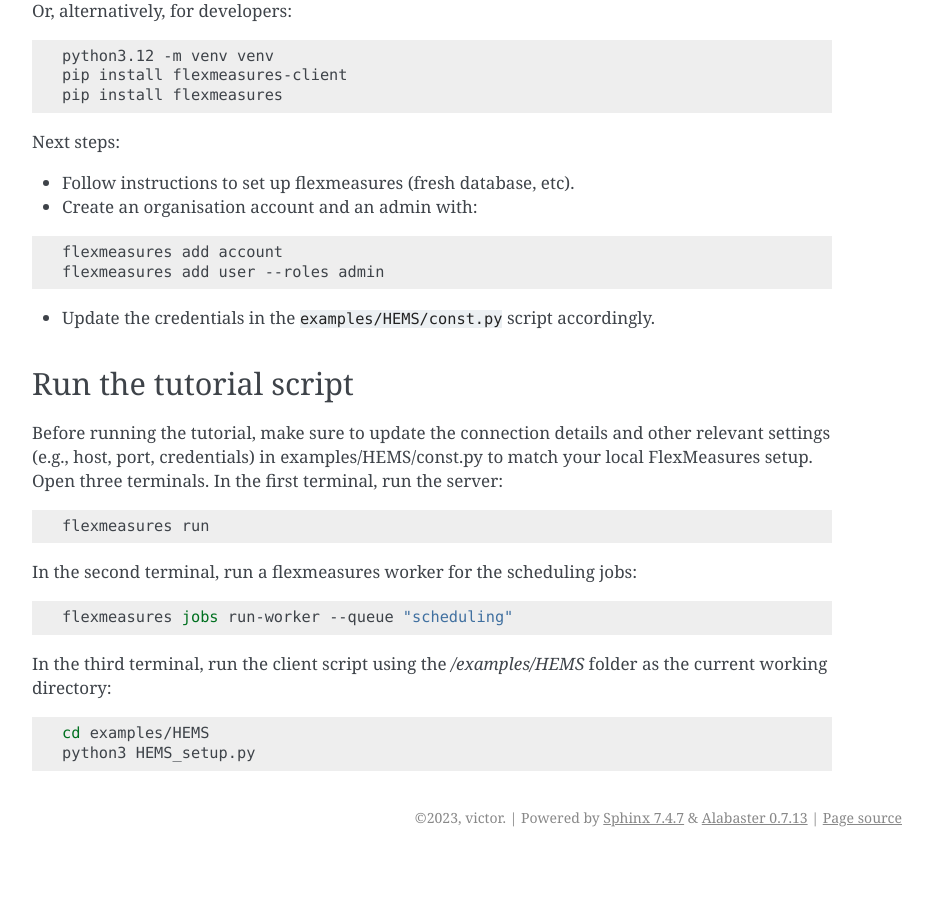
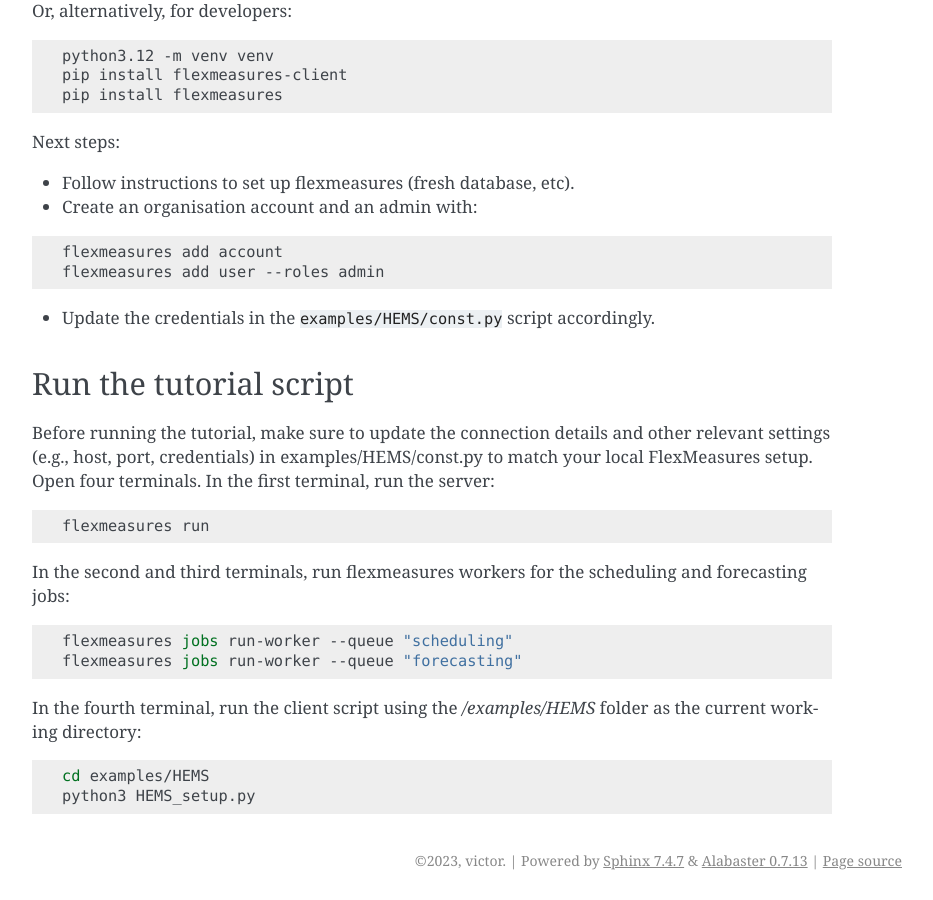
Before and after one commit to FlexMeasures/flexmeasures-client, a Sphinx documentation site: the page built from docs/HEMS.rst, in a window 1280 px wide and 900 px high, scrolled down 1269 px. Shown: the whole window, without its empty margins (338-1271 px from the left). Built offline with Sphinx 7.4.7, drawn with Linux system fonts in a browser that asks for light colours; before the commit the page ends 2126 px from its top, so only the background shows below that.

Commit message:
docs: update terminal instructions for running the HEMS tutorial
Signed-off-by: Mohamed Belhsan Hmida <mohamedbelhsanhmida@gmail.com>

```diff
--- a/docs/HEMS.rst
+++ b/docs/HEMS.rst
@@ -55,19 +55,20 @@
 =======================
 
 Before running the tutorial, make sure to update the connection details and other relevant settings (e.g., host, port, credentials) in examples/HEMS/const.py to match your local FlexMeasures setup.
-Open three terminals. In the first terminal, run the server:
+Open four terminals. In the first terminal, run the server:
 
 .. code-block:: bash
 
     flexmeasures run
 
-In the second terminal, run a flexmeasures worker for the scheduling jobs:
+In the second and third terminals, run flexmeasures workers for the scheduling and forecasting jobs:
 
 .. code-block:: bash
 
     flexmeasures jobs run-worker --queue "scheduling"
+    flexmeasures jobs run-worker --queue "forecasting"
 
-In the third terminal, run the client script using the `/examples/HEMS` folder as the current working directory:
+In the fourth terminal, run the client script using the `/examples/HEMS` folder as the current working directory:
 
 .. code-block:: bash
 
```
